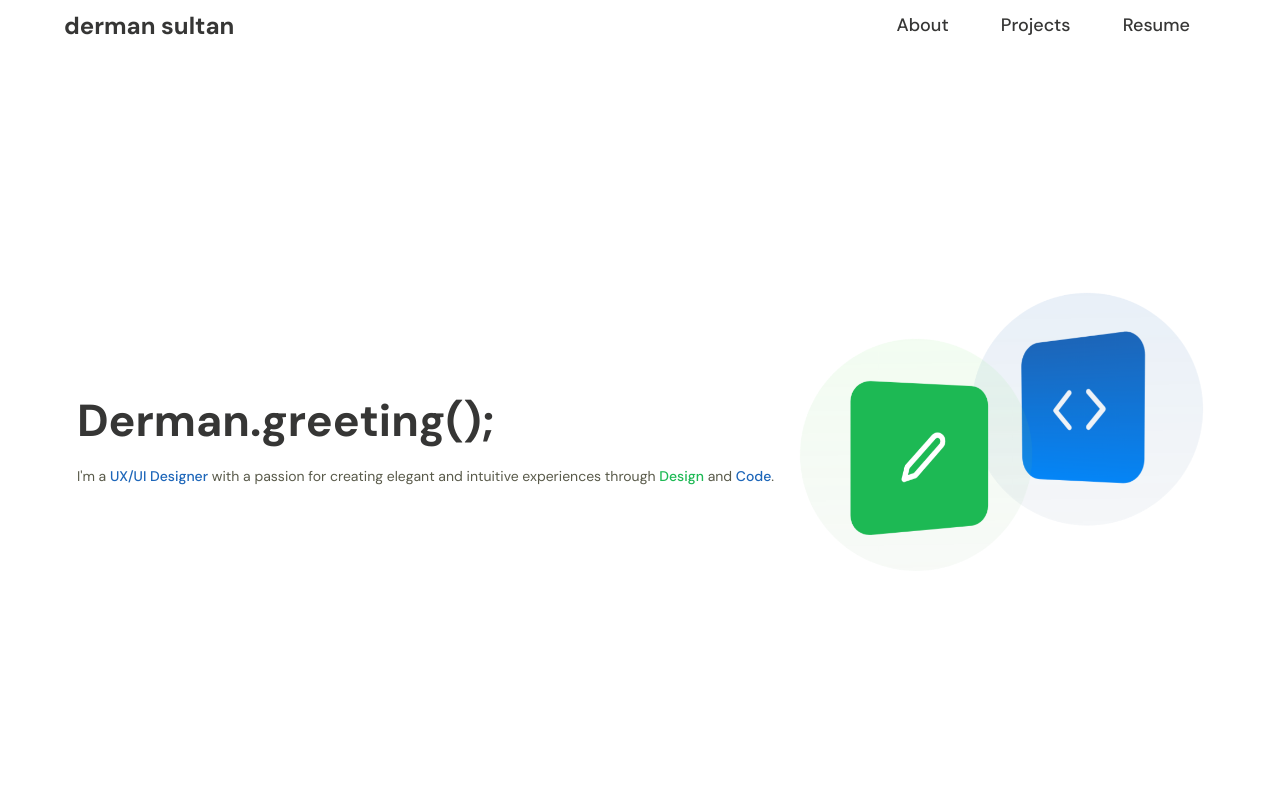
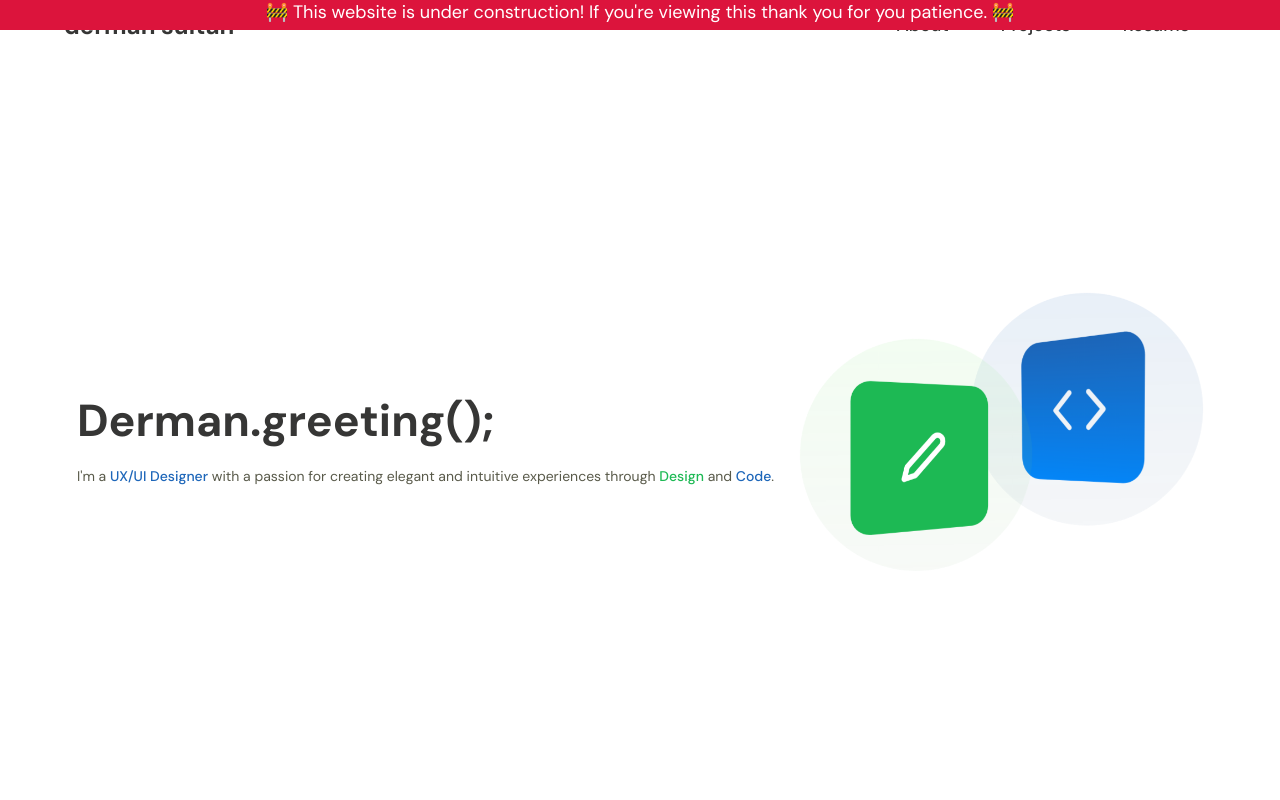
Before and after one commit to dermansultan/Portfolio2020, a React (Create React App) app: page / in a window 1280 px wide. Shown: the top 800 px of the page. Built offline with nearby package versions, Linux system fonts and the light colour scheme.

Commit message:
construction sign added

```diff
--- /dev/null
+++ b/src/Components/ConstructionSign.jsx
@@ -0,0 +1,10 @@
+
+function ConstructionSign(){
+    return(
+<div className='construction' style={{overflow:'hidden', backgroundColor: '#DC143C', position: 'fixed', top:'0', width: '100%', color: 'white', textAlign: 'center', height: '30px', fontSize: 'clamp(14px, 1.5vw, 18px)', zIndex: '5'}}>
+    <p>🚧 This website is under construction! If you're viewing this thank you for you patience. 🚧</p>
+</div>
+    )
+}
+
+export default ConstructionSign;
--- a/src/Components/Home.jsx
+++ b/src/Components/Home.jsx
@@ -1,9 +1,11 @@
  import React from 'react'
 import landingGraphic from '../Img/CodePenSquares.png'
+import ConstructionSign from './ConstructionSign'
 
 const Home = () => {
     return(
         <div className='mainContainer'>
+        <ConstructionSign></ConstructionSign>
         <div className='homeContainer'>
         <div className='heroContainer'>
             <div className='greetingBio'>
--- a/src/index.css
+++ b/src/index.css
@@ -533,6 +533,7 @@ footer {
 }
 
 .projectImgCap{
+  font-size: clamp(14px, 1.5vw, 18px);
   margin-top: 20px;
 }
 
```
